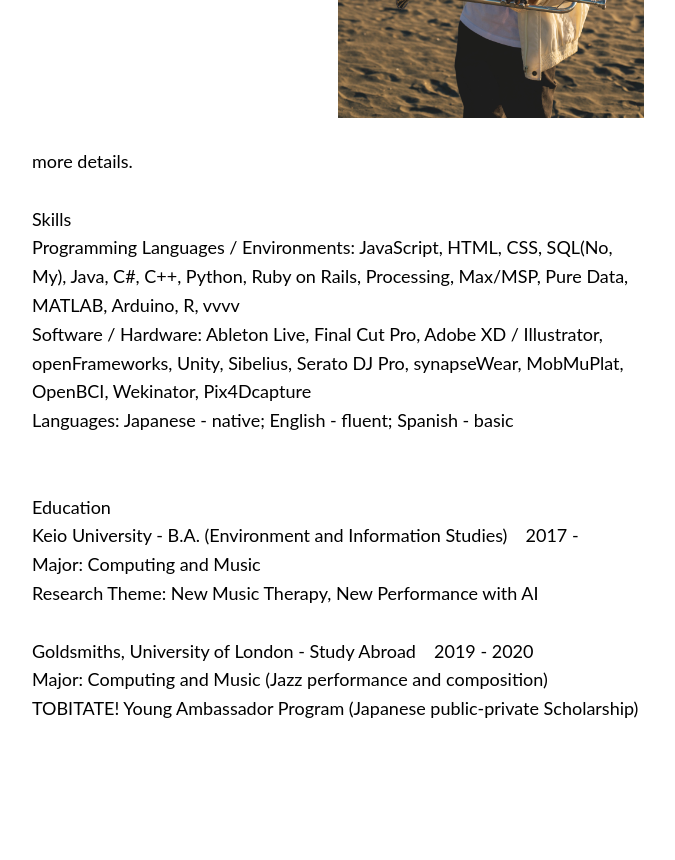
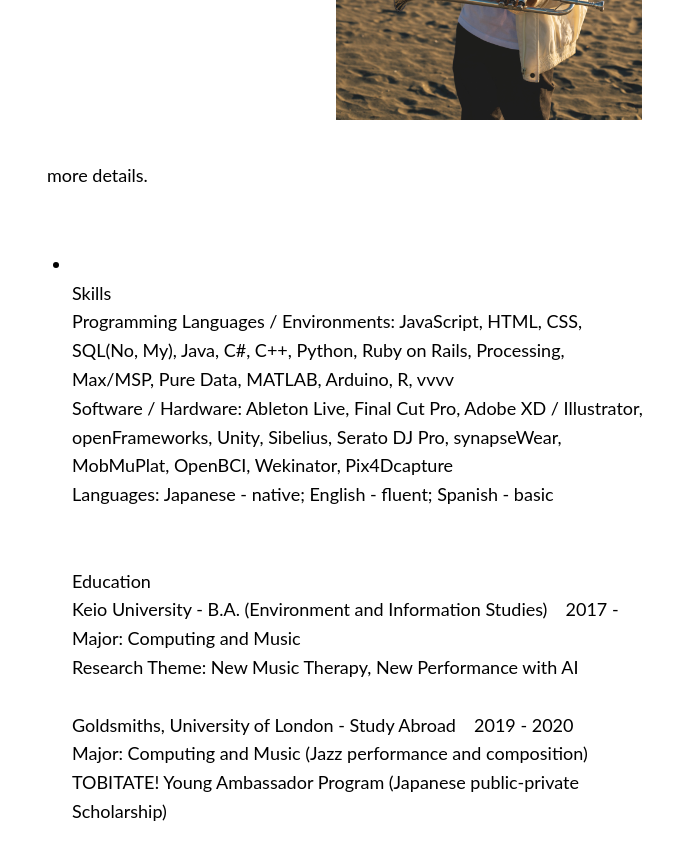
Before and after one commit to pokaryosy/mypage, a Next.js app: page /about in a window 1280 px wide. Shown: the part 600-1460 px from the top of the page, without its empty margins (302-977 px from the left). Before the commit the page ends 1431 px from the top, so only its background shows below. Built offline with nearby package versions, Linux system fonts and the light colour scheme.

Commit message:
61 commits

```diff
--- a/pages/about.js
+++ b/pages/about.js
@@ -39,8 +39,12 @@ export default function Page({ children, home }) {
                         </p>
 
                         <p className={utilStyles.clearcase}>
+                        <div class="menu">
                             <br />
-                        more details. <br />
+                            <label for="type1"> more details.</label> <br />
+                            <input type="checkbox" id="type1" class="accordion"></input>
+                            <ul id="links1">
+                            <li>
                             <br />
                         Skills <br />
                         Programming Languages / Environments:  JavaScript, HTML, CSS, SQL(No, My), Java, C#, C++, Python, Ruby on Rails, Processing, Max/MSP, Pure Data, MATLAB, Arduino, R, vvvv <br />
@@ -56,8 +60,11 @@ export default function Page({ children, home }) {
                         Goldsmiths, University of London - Study Abroad &emsp;2019 - 2020 <br />
                         Major: Computing and Music (Jazz performance and composition) <br />
                         TOBITATE! Young Ambassador Program (Japanese public-private Scholarship) <br />
+                        </li>
+                        </ul>
+                        </div>
+                        </p>
 
-                        </p>
                     </body>
                 </section>
                 <main>{children}</main>
--- a/styles/utils.module.css
+++ b/styles/utils.module.css
@@ -59,6 +59,7 @@
     /*float: right;*/
     width: 50%;
     height: auto;
+    margin: 2px;
   }
 
   .topline p{
@@ -69,3 +70,36 @@
 .clearcase{
   clear:both;
 }
+
+
+
+label {
+  display: block;
+  margin: 0 0 4px 0;
+  padding : 15px;
+  line-height: 1;
+  cursor :pointer;
+}
+input {
+  display: none;
+}
+.menu ul {
+  margin: 0;
+  padding: 0;
+  list-style: none;
+}
+
+.menu li {
+  height: 0;
+  overflow: hidden;
+  -webkit-transition: all 0.5s;
+  -moz-transition: all 0.5s;
+  -ms-transition: all 0.5s;
+  -o-transition: all 0.5s;
+  transition: all 0.5s;
+}
+
+#type1:checked ~ #links1 li{
+  height: 54px;
+  opacity: 1;
+}
```
Lines whose indentation alone changed are shown as unchanged.
